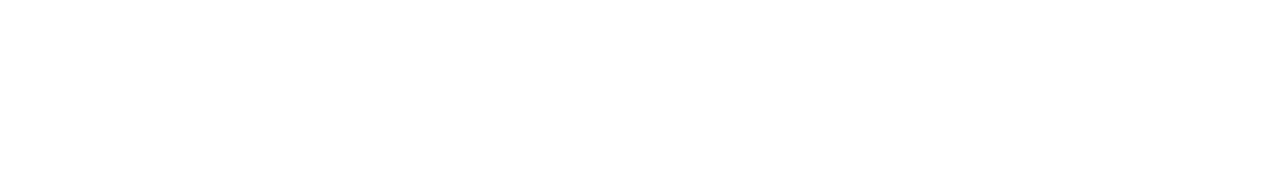
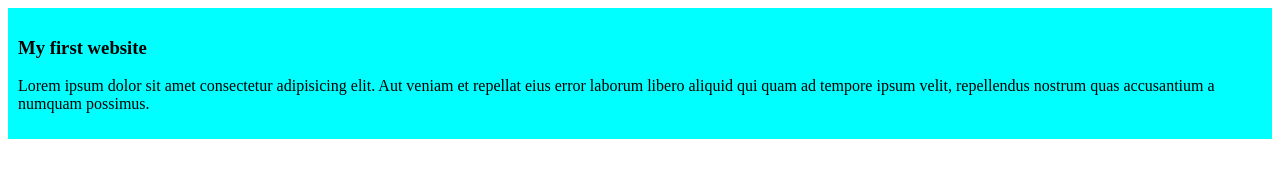
Before and after one commit to Mondal95/never-loss-hope, a plain HTML site: page index.html in a window 1280 px wide. Drawn offline with Linux system fonts and the light colour scheme.

Commit message:
added the first blog

```diff
--- a/index.html
+++ b/index.html
@@ -4,8 +4,12 @@
     <meta charset="UTF-8">
     <meta name="viewport" content="width=device-width, initial-scale=1.0">
     <title>My simple website</title>
+    <link rel="stylesheet" href="styles/blog.css">
 </head>
 <body>
-
+    <div>
+        <h3>My first website</h3>
+        <p>Lorem ipsum dolor sit amet consectetur adipisicing elit. Aut veniam et repellat eius error laborum libero aliquid qui quam ad tempore ipsum velit, repellendus nostrum quas accusantium a numquam possimus.</p>
+    </div>
 </body>
 </html>
--- /dev/null
+++ b/styles/blog.css
@@ -0,0 +1 @@
+div{background-color: aqua;padding: 10px;}
```
